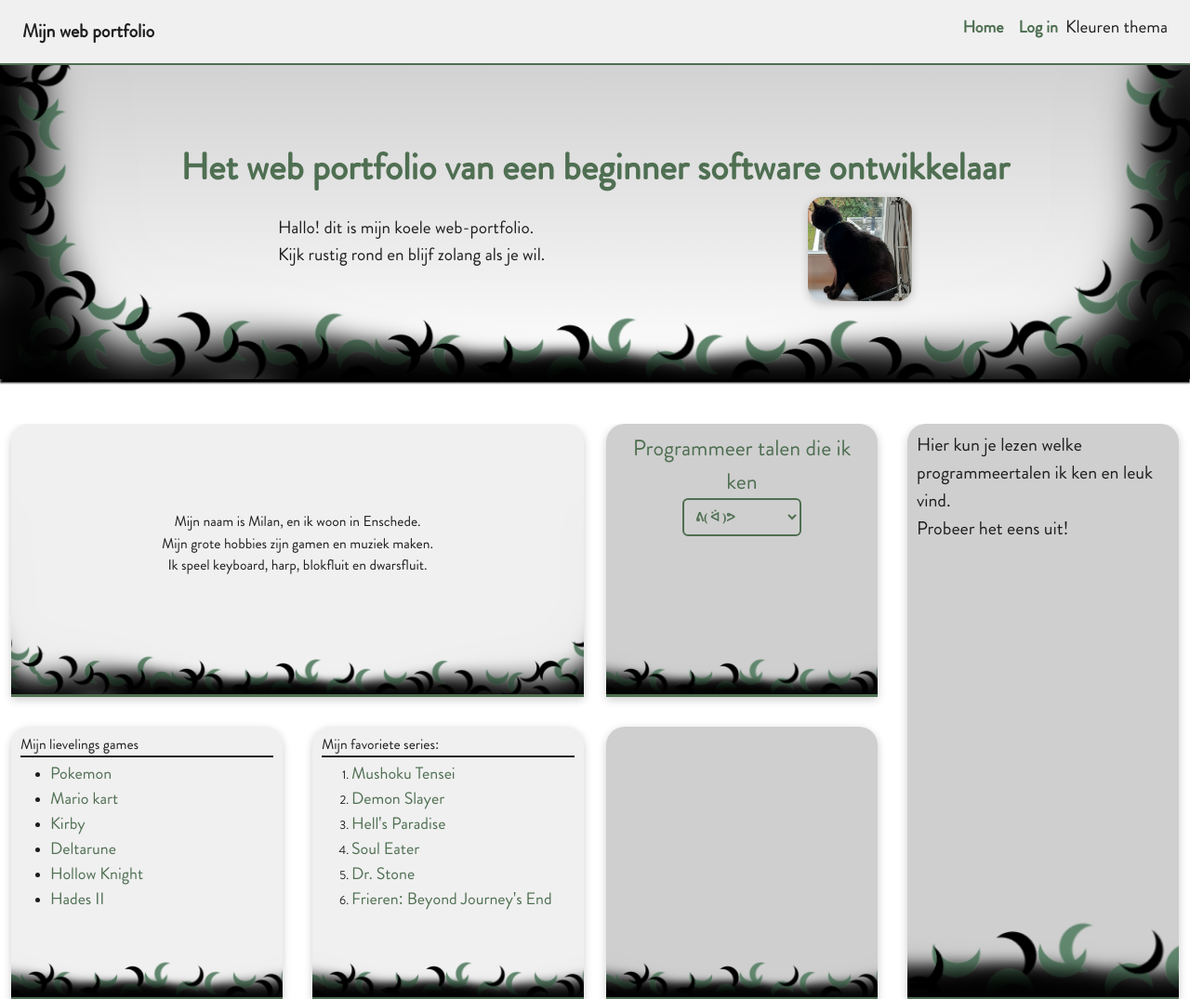
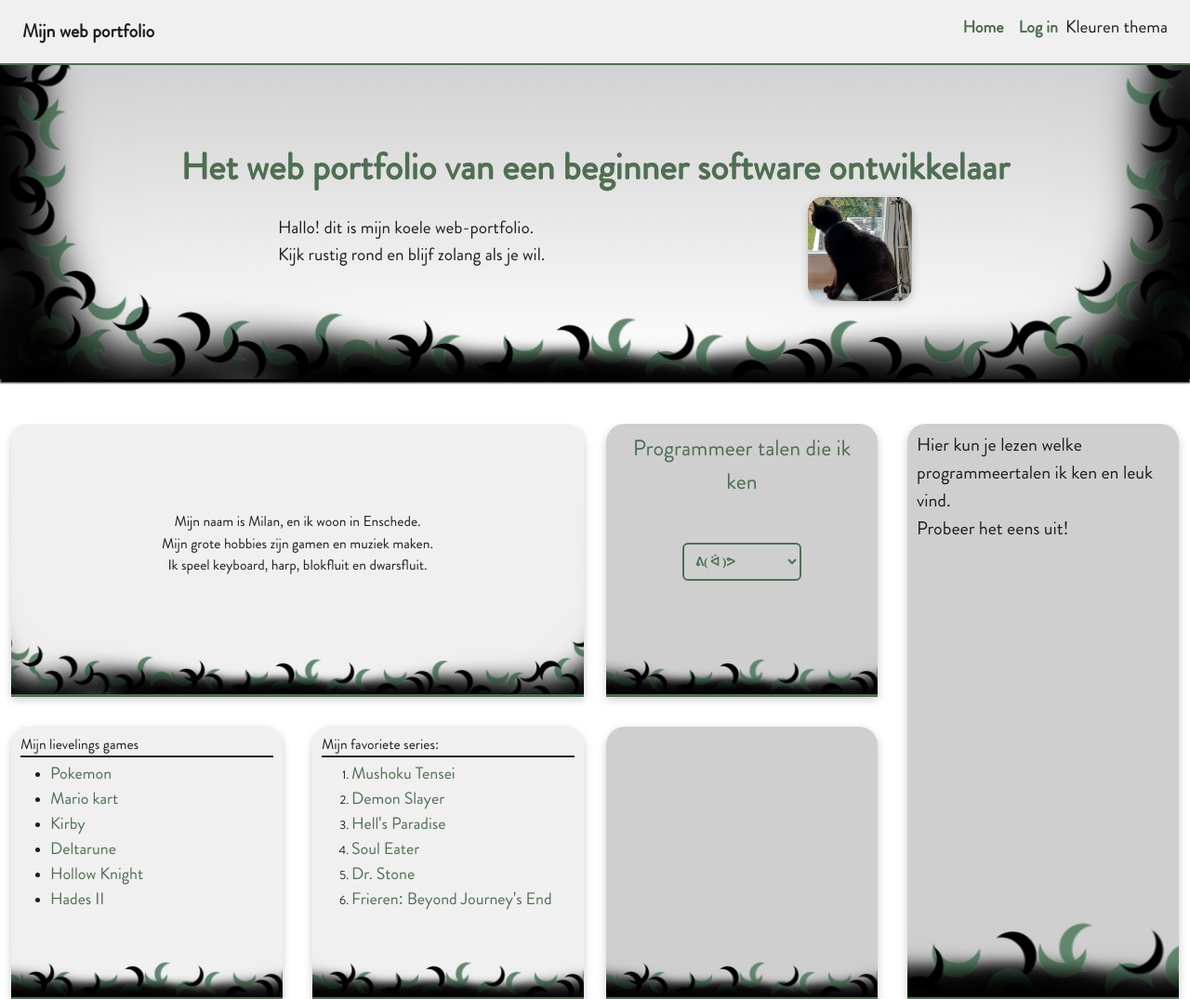
Before and after one commit to MossGuy/FirstPortfolio, a PHP site: page / in a window 1280 px wide. Shown: the top 1075 px of the page at 93% size. Run offline with PHP 8.4, Linux system fonts and the light colour scheme; data comes from the database, SQL or seed files in the repository.

Commit message:
margin van de prog_talen select aangepast

```diff
--- a/index.php
+++ b/index.php
@@ -96,7 +96,7 @@ $a = return_anchor($a);
         <div class="container col-12 col-lg-6 grids mb-4">
             <div>
                 <label class="highlight fs-4 d-block text-center" for="prog_talen">Programmeer talen die ik ken</label>
-                <select class="button_css rounded p-2 fw-bold d-block mx-auto my-auto" name="prog_talen" id="prog_talen">
+                <select class="button_css rounded p-2 fw-bold d-block mx-auto my-5" name="prog_talen" id="prog_talen">
                     <option value="default">ᕕ( ᐛ )ᕗ</option>
                     <option value="html">HTML</option>
                     <option value="css">CSS</option>
@@ -160,7 +160,7 @@ $a = return_anchor($a);
         <div class="container col-12 col-lg-6 grids mb-4">
             <div>
                 <label class="highlight fs-4 d-block text-center" for="prog_talen">Programmeer talen die ik ken</label>
-                <select class="button_css rounded p-2 fw-bold d-block mx-auto my-auto" disabled>
+                <select class="button_css rounded p-2 fw-bold d-block mx-auto my-5" disabled>
                     <option value="default">ᕕ( ᐛ )ᕗ</option>
                 </select>
             </div>
```
